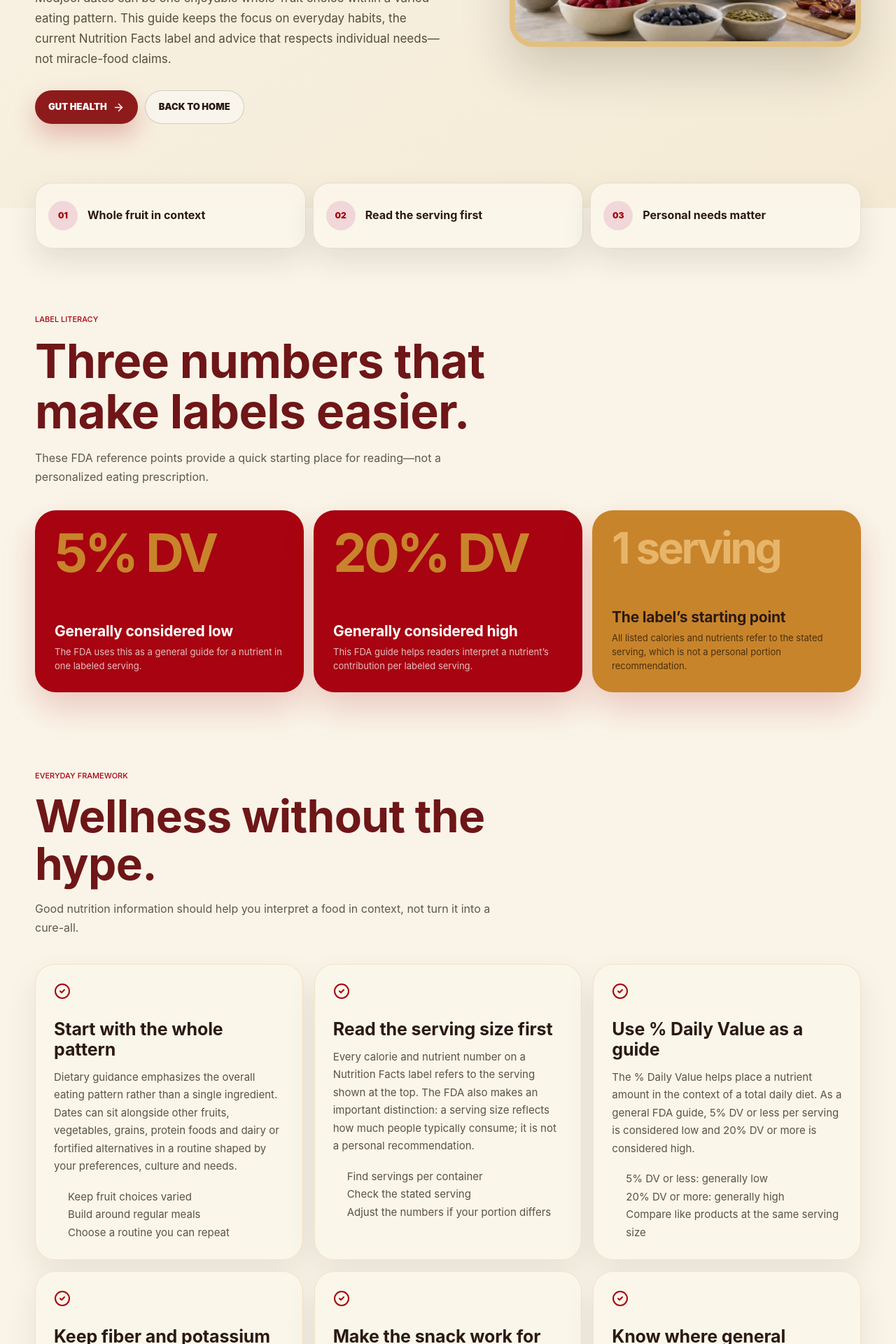
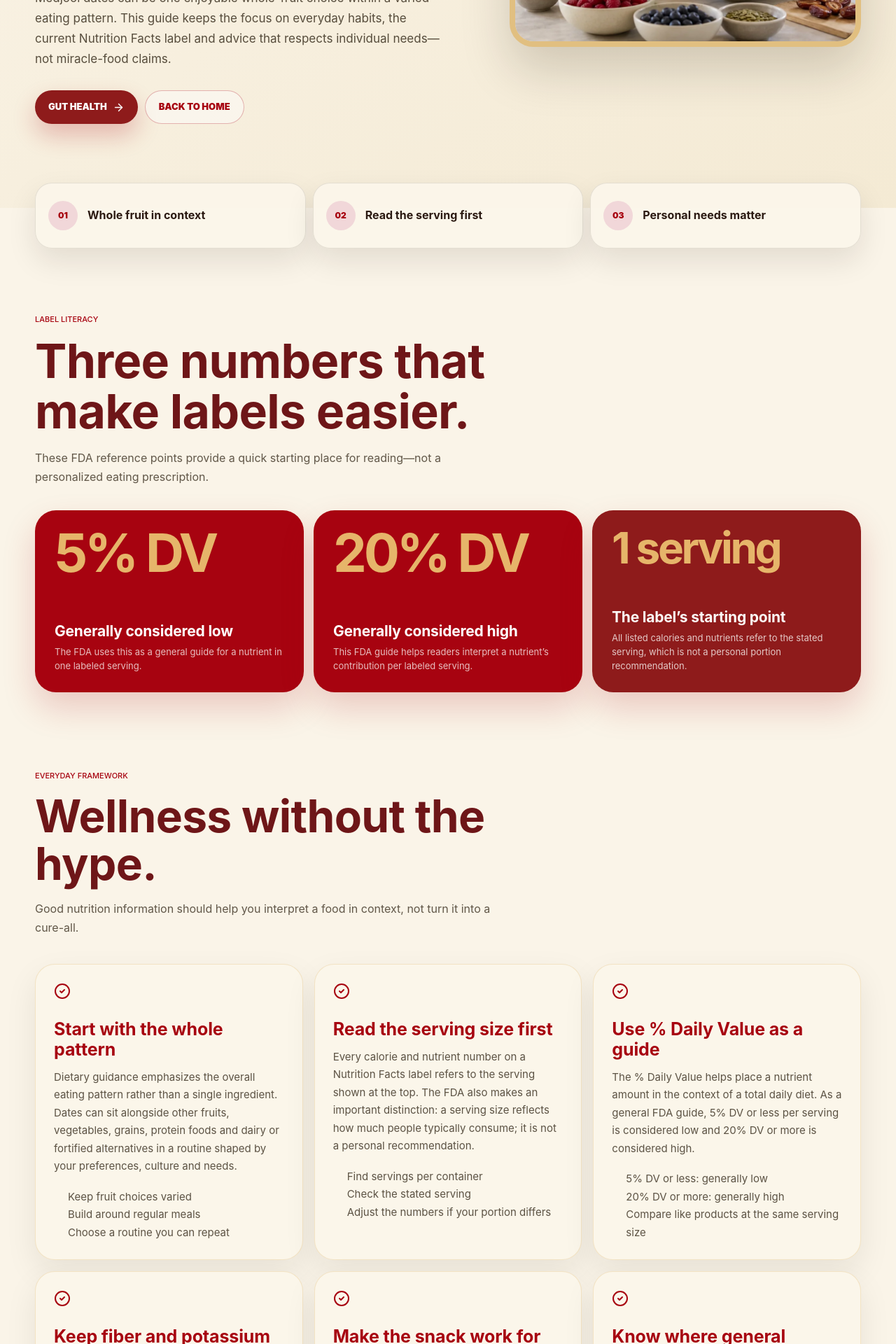
Before and after one commit to imadJHR/naturesdates, a Next.js app: page /health-and-wellness in a window 1280 px wide. Shown: the part 760-2680 px from the top of the page at 70% size. Built offline with nearby package versions, Linux system fonts and the light colour scheme; no server answers.

Commit message:
redesign: unify all wellness/content pages (gut-health, health-and-wellness, kid-nutrition, vitality, alternative-diets, fitness, diabetes-health, pregnancy-health) to burgundy — orange/teal/brown tones, brown hero/section titles, facts card 3 orange all forced to burgundy

```diff
--- a/app/legacy-content-pages.css
+++ b/app/legacy-content-pages.css
@@ -1,5 +1,5 @@
-.info-page { --info-accent: var(--orange); --info-deep: var(--brown); background: #fcfaf7; }
-.info-tone-brown { --info-accent: #e4ceb2; --info-deep: #a70310; }
+.info-page { --info-accent: #a70310; --info-deep: #a70310; background: #fcfaf7; }
+.info-tone-brown { --info-accent: #a70310; --info-deep: #a70310; }
 .info-tone-green { --info-accent: #a70310; --info-deep: #a70310; }
 .info-tone-teal { --info-accent: #a70310; --info-deep: #a70310; }
 .info-tone-red { --info-accent: #a70310; --info-deep: #a70310; }
@@ -8,12 +8,12 @@
 .info-kicker { margin: 0 0 15px; color: var(--info-accent); font-size: 11px; font-weight: 1000; letter-spacing: .16em; text-transform: uppercase; }
 .info-hero { overflow: hidden; padding: 74px 0 94px; background: radial-gradient(circle at 100% 0, color-mix(in srgb, var(--info-accent) 34%, transparent), transparent 34%), linear-gradient(145deg, #fcfaf7 0%, #fcfaf7 100%); }
 .info-hero-grid { display: grid; gap: 44px; align-items: center; }
-.info-hero-copy h1 { max-width: 820px; margin: 0; color: var(--brown); font-size: clamp(46px, 14vw, 76px); line-height: .88; letter-spacing: -.06em; }
+.info-hero-copy h1 { max-width: 820px; margin: 0; color: #a70310; font-size: clamp(46px, 14vw, 76px); line-height: .88; letter-spacing: -.06em; }
 .info-hero-copy > p:not(.info-kicker) { max-width: 680px; margin: 24px 0 0; color: rgba(31, 20, 4, .74); font-size: 17px; line-height: 1.7; }
 .info-hero-actions { margin-top: 30px; display: grid; gap: 10px; }
 .info-primary-link, .info-secondary-link { min-height: 48px; display: inline-flex; align-items: center; justify-content: center; gap: 8px; border-radius: 999px; padding: 11px 19px; font-size: 13px; font-weight: 1000; text-transform: uppercase; }
 .info-primary-link { background: var(--info-deep); color: white; box-shadow: 0 16px 34px color-mix(in srgb, var(--info-deep) 24%, transparent); }
-.info-secondary-link { border: 1px solid rgba(31, 20, 4, .18); background: rgba(252, 250, 247, .58); color: var(--brown); }
+.info-secondary-link { border: 1px solid rgba(167, 3, 16, .28); background: rgba(252, 250, 247, .58); color: #a70310; }
 .info-hero-media { min-height: 330px; position: relative; overflow: hidden; border: 8px solid rgba(252, 250, 247, .7); border-radius: 34px; background: #e6b56a; box-shadow: 0 32px 70px rgba(31, 20, 4, .18); }
 .info-hero-media img { object-fit: cover; }
 .info-hero-media.is-contain { background: radial-gradient(circle, color-mix(in srgb, var(--info-accent) 22%, #fcfaf7), #fcfaf7 70%); }
@@ -26,28 +26,28 @@
 .info-content-section { padding: 82px 0 96px; }
 .info-section-heading { max-width: 760px; margin-bottom: 38px; }
 .info-section-intro { max-width: 680px; margin: 18px 0 0; color: rgba(31, 20, 4, .7); font-size: 16px; line-height: 1.7; }
-.info-section-heading h2, .local-builder-heading h2, .contact-form-shell h2, .info-related-inner h2 { margin: 0; color: var(--brown); font-size: clamp(38px, 10vw, 64px); line-height: .92; letter-spacing: -.05em; }
+.info-section-heading h2, .local-builder-heading h2, .contact-form-shell h2, .info-related-inner h2 { margin: 0; color: #a70310; font-size: clamp(38px, 10vw, 64px); line-height: .92; letter-spacing: -.05em; }
 .info-card-grid { display: grid; gap: 16px; }
 .info-content-card { min-width: 0; padding: 26px; border: 1px solid rgba(31, 20, 4, .1); border-radius: 28px; background: white; box-shadow: 0 18px 46px rgba(31, 20, 4, .08); }
 .info-content-card > svg { color: var(--info-accent); }
-.info-content-card h3 { margin: 28px 0 12px; color: var(--brown); font-size: 25px; line-height: 1.05; letter-spacing: -.03em; }
+.info-content-card h3 { margin: 28px 0 12px; color: #a70310; font-size: 25px; line-height: 1.05; letter-spacing: -.03em; }
 .info-content-card p, .info-content-card li { color: rgba(31, 20, 4, .72); font-size: 15px; line-height: 1.7; }
 .info-content-card p { margin: 0; }
 .info-content-card ul { margin: 18px 0 0; padding-left: 20px; }
 .info-disclaimer { margin: 28px 0 0; padding: 18px 20px; border-left: 5px solid var(--info-accent); border-radius: 8px 18px 18px 8px; background: #fcfaf7; color: rgba(31, 20, 4, .72); font-size: 13px; line-height: 1.6; }
 .story-facts-section { padding: 92px 0 28px; background: #fcfaf7; }
 .story-facts-heading { max-width: 760px; margin-bottom: 34px; }
-.story-facts-heading h2, .story-sources-inner h2 { margin: 0; color: var(--brown); font-size: clamp(42px, 10vw, 68px); line-height: .9; letter-spacing: -.055em; }
+.story-facts-heading h2, .story-sources-inner h2 { margin: 0; color: #a70310; font-size: clamp(42px, 10vw, 68px); line-height: .9; letter-spacing: -.055em; }
 .story-facts-heading > p:last-child, .story-sources-inner > div > p:last-child { max-width: 680px; margin: 18px 0 0; color: rgba(31, 20, 4, .7); font-size: 16px; line-height: 1.7; }
 .story-facts-grid { display: grid; gap: 14px; }
 .story-facts-grid article { min-height: 260px; display: flex; flex-direction: column; padding: 28px; border-radius: 30px; background: var(--info-deep); color: white; box-shadow: 0 22px 48px color-mix(in srgb, var(--info-deep) 18%, transparent); }
 .story-facts-grid article:nth-child(2) { background: var(--info-accent); }
-.story-facts-grid article:nth-child(3) { background: #c8842b; color: var(--brown); }
-.story-facts-grid article > strong { color: #c8842b; font-size: clamp(45px, 10vw, 76px); line-height: .85; letter-spacing: -.055em; }
+.story-facts-grid article:nth-child(3) { background: #8e1b1b; color: #fcfaf7; }
+.story-facts-grid article > strong { color: #e6b56a; font-size: clamp(45px, 10vw, 76px); line-height: .85; letter-spacing: -.055em; }
 .story-facts-grid article:nth-child(3) > strong { color: #e6b56a; font-size: clamp(38px, 8vw, 62px); }
 .story-facts-grid h3 { margin: auto 0 8px; font-size: 21px; line-height: 1.1; }
 .story-facts-grid p { margin: 0; color: rgba(252, 250, 247, .76); font-size: 13px; line-height: 1.55; }
-.story-facts-grid article:nth-child(3) p { color: rgba(31, 20, 4, .75); }
+.story-facts-grid article:nth-child(3) p { color: rgba(252, 250, 247, .78); }
 .story-sources-section { padding: 90px 0; background: #a70310; color: white; }
 .story-sources-inner { display: grid; gap: 36px; }
 .story-sources-inner h2 { color: white; }
@@ -132,7 +132,7 @@
 .info-related-section { padding: 78px 0; background: #fcfaf7; }
 .info-related-inner { display: grid; gap: 30px; align-items: end; }
 .info-related-links { display: grid; gap: 10px; }
-.info-related-links a { min-height: 52px; display: flex; align-items: center; justify-content: space-between; gap: 14px; border-radius: 18px; padding: 12px 17px; background: white; color: var(--brown); font-weight: 1000; box-shadow: 0 14px 32px rgba(31, 20, 4, .08); }
+.info-related-links a { min-height: 52px; display: flex; align-items: center; justify-content: space-between; gap: 14px; border-radius: 18px; padding: 12px 17px; background: white; color: #a70310; font-weight: 1000; box-shadow: 0 14px 32px rgba(31, 20, 4, .08); }
 
 @media (min-width: 600px) {
   .info-hero-actions { display: flex; flex-wrap: wrap; }
```
